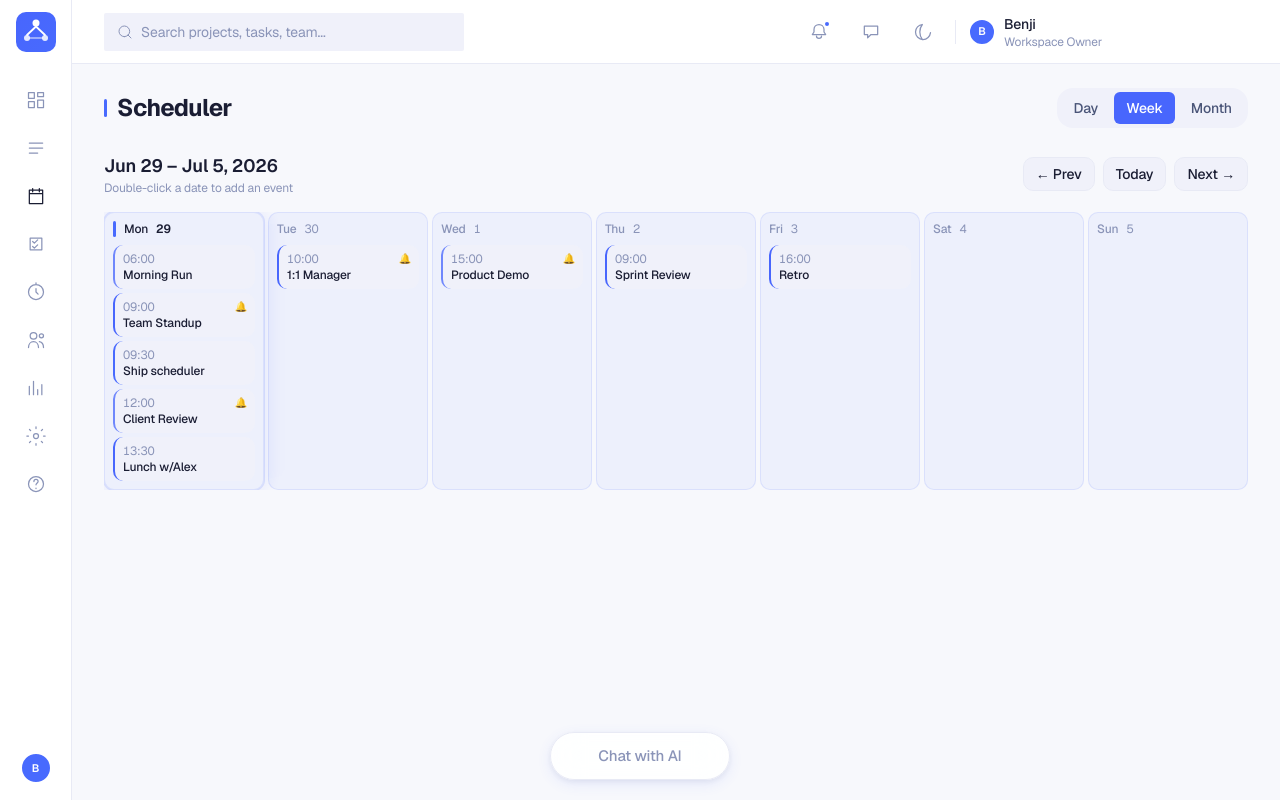
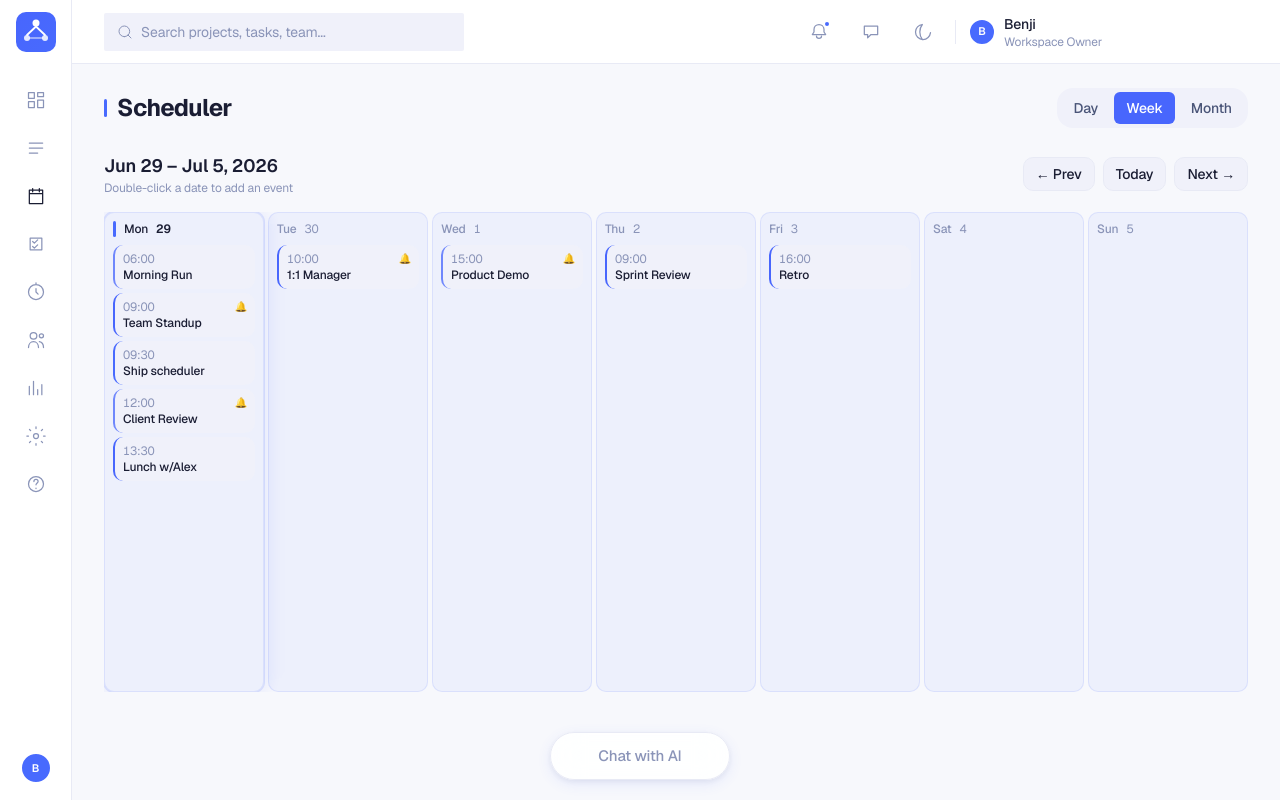
Before and after one commit to bwilmsh/hermes-cluster, a Next.js app in the folder frontend/: page /scheduler in a window 1280 px wide. Built offline with nearby package versions, Linux system fonts and the light colour scheme.

Commit message:
feat(scheduler): increase week view day cell height (220px → 480px)

```diff
--- a/frontend/app/(saas)/scheduler/page.tsx
+++ b/frontend/app/(saas)/scheduler/page.tsx
@@ -474,7 +474,7 @@ function WeekView({
         return (
           <div
             key={iso}
-            className={`sched-day-cell min-h-[220px] glass p-2 ${isToday ? "ring-1" : ""}`}
+            className={`sched-day-cell min-h-[480px] glass p-2 ${isToday ? "ring-1" : ""}`}
             style={isToday ? { boxShadow: "0 0 0 1px var(--glow-indigo), 0 0 20px var(--glow-indigo)" } : {}}
             onDoubleClick={() => onAdd(dayDate)}
             title="Double-click to add event"
```
